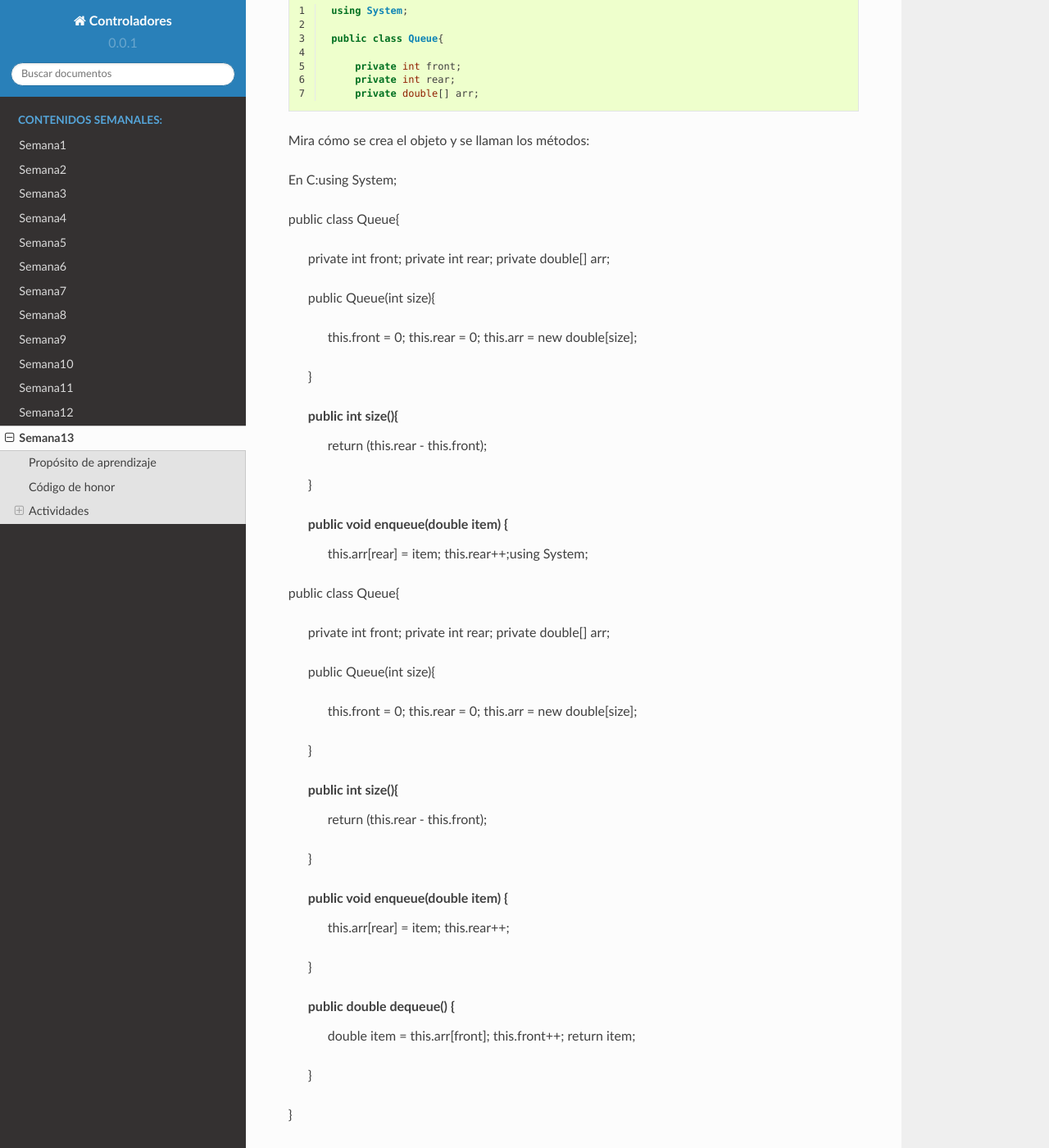
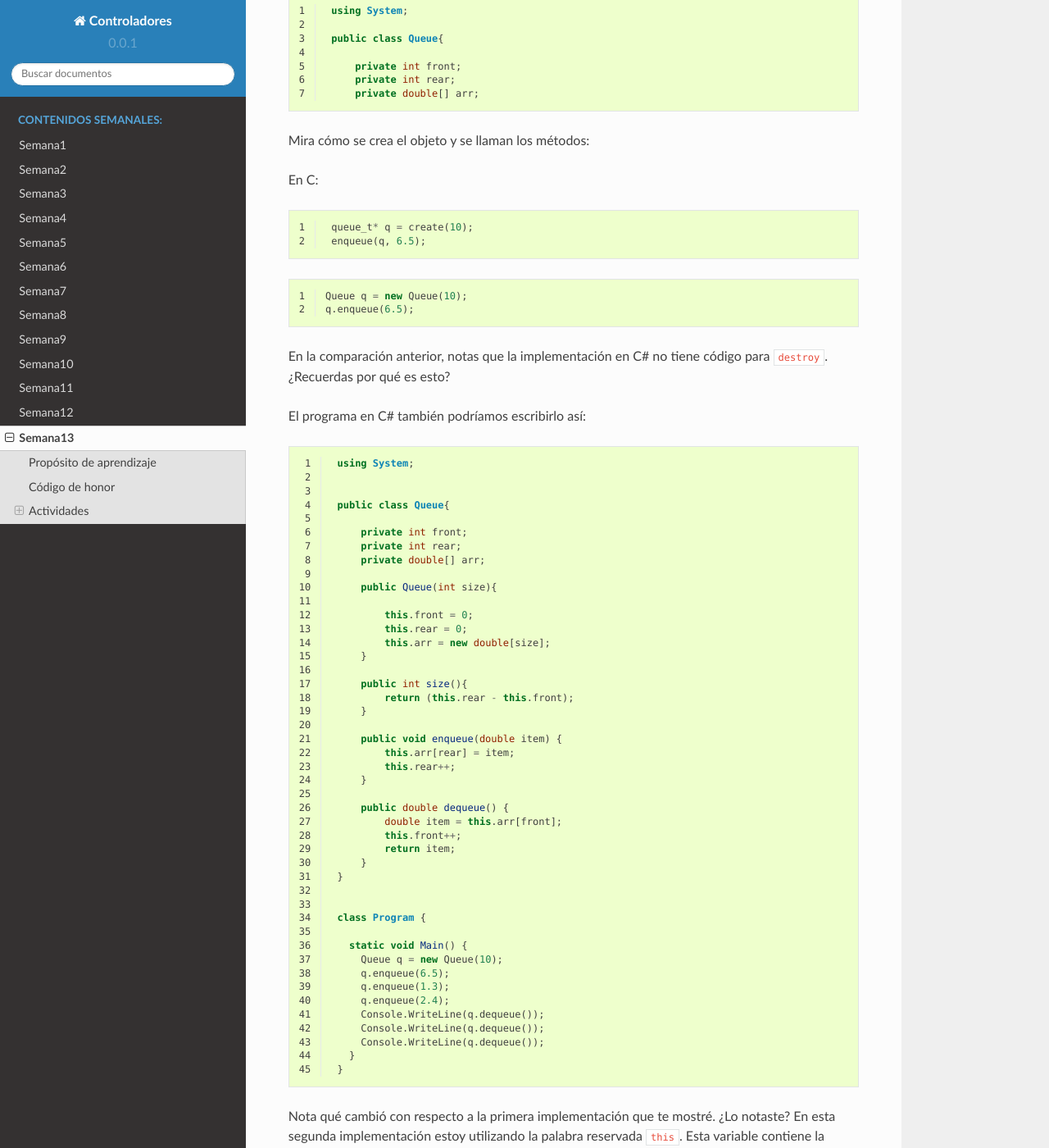
Before and after one commit to juanferfranco/controladores, a Sphinx documentation site: the page built from docs/_semana13/semana13.rst, in a window 1280 px wide and 1400 px high, scrolled down 21865 px. Shown: the whole window at 82% size. Built offline with Sphinx 7.4.7 and the Read the Docs theme 2.0.0, drawn with Linux system fonts in a browser that asks for light colours; some of the changed text lies outside the part shown.

Commit message:
update week 13

```diff
--- a/docs/_semana13/semana13.rst
+++ b/docs/_semana13/semana13.rst
@@ -1143,97 +1143,12 @@ En C#:
 
 Mira cómo se crea el objeto y se llaman los métodos:
 
-En C:using System;
+En C:
 
+.. code-block:: c
+   :linenos:
 
-public class Queue{
-
-    private int front;
-    private int rear;
-    private double[] arr;
-
-    public Queue(int size){
-
-        this.front = 0;
-        this.rear = 0;
-        this.arr = new double[size];
-    }
-
-    public int size(){
-        return (this.rear - this.front);
-    }
-
-    public void enqueue(double item) {
-        this.arr[rear] = item;
-        this.rear++;using System;
-
-
-public class Queue{
-
-    private int front;
-    private int rear;
-    private double[] arr;
-
-    public Queue(int size){
-
-        this.front = 0;
-        this.rear = 0;
-        this.arr = new double[size];
-    }
-
-    public int size(){
-        return (this.rear - this.front);
-    }
-
-    public void enqueue(double item) {
-        this.arr[rear] = item;
-        this.rear++;
-    }
-
-    public double dequeue() {
-        double item = this.arr[front];
-        this.front++;
-        return item;
-    }
-}
-
-
-class Program {
-
-  static void Main() {
-    Queue q = new Queue(10);
-    q.enqueue(6.5);
-    q.enqueue(1.3);
-    q.enqueue(2.4);
-    Console.WriteLine(q.dequeue());
-    Console.WriteLine(q.dequeue());
-    Console.WriteLine(q.dequeue());
-  }
-
-}
-    }
-
-    public double dequeue() {
-        double item = this.arr[front];
-        this.front++;
-        return item;
-    }
-}
-
-
-class Program {
-
-  static void Main() {
-    Queue q = new Queue(10);
-    q.enqueue(6.5);
-    q.enqueue(1.3);
-    q.enqueue(2.4);
-    Console.WriteLine(q.dequeue());
-    Console.WriteLine(q.dequeue());
-    Console.WriteLine(q.dequeue());
-  }
-
-}
+    queue_t* q = create(10);
     enqueue(q, 6.5);
 
 .. code-block:: csharp
```
